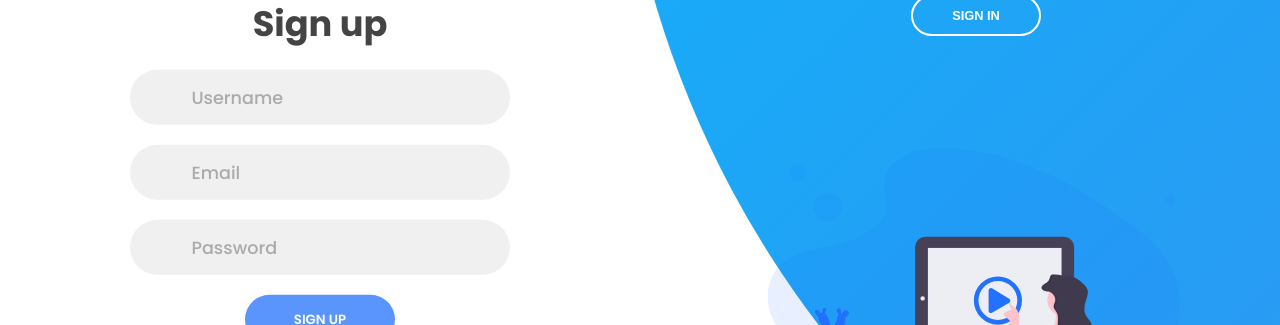
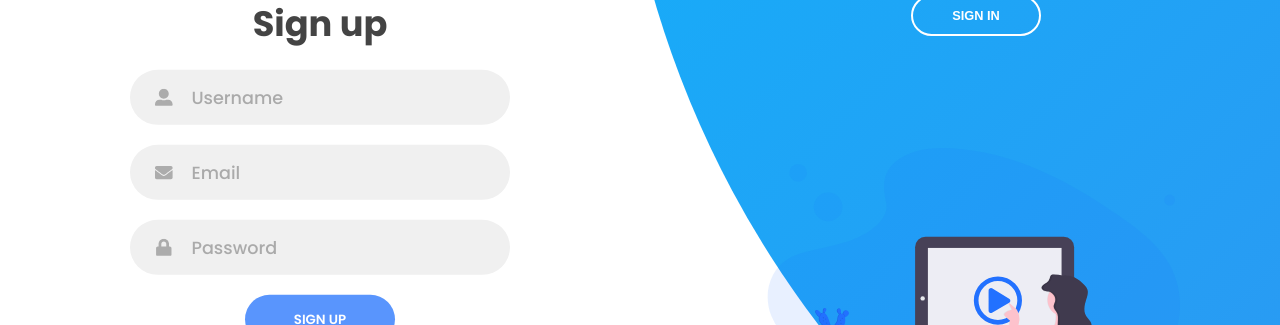
Before and after one commit to sarazaToussaint/tourism-frontEnd, a React (Create React App) app: page / in a window 1280 px wide. Both pictures are taken after a click on the button "SIGN UP". Shown: the part 201-526 px from the top of the page. Built offline with nearby package versions, Linux system fonts and the light colour scheme.

Commit message:
Layout the icons on login page

```diff
--- a/src/components/loginPage/Login.jsx
+++ b/src/components/loginPage/Login.jsx
@@ -1,4 +1,6 @@
 import { React, useRef } from 'react';
+import { FaLock, FaUserAlt, FaEnvelope } from 'react-icons/fa';
+
 // import { NavLink as Link } from 'react-router-dom';
 
 const Login = () => {
@@ -20,11 +22,11 @@ const Login = () => {
             <form action="#" className="sign-in-form">
               <h2 className="title">Sign in</h2>
               <div className="input-field">
-                <i className="fas fa-user" />
+                <FaUserAlt className="icon" />
                 <input type="text" placeholder="Username" />
               </div>
               <div className="input-field">
-                <i className="fas fa-lock" />
+                <FaLock className="icon" />
                 <input type="password" placeholder="Password" />
               </div>
               <input type="submit" value="Login" className="btn solid" />
@@ -47,15 +49,15 @@ const Login = () => {
             <form action="#" className="sign-up-form">
               <h2 className="title">Sign up</h2>
               <div className="input-field">
-                <i className="fas fa-user" />
+                <FaUserAlt className="icon" />
                 <input type="text" placeholder="Username" />
               </div>
               <div className="input-field">
-                <i className="fas fa-envelope" />
+                <FaEnvelope className="icon" />
                 <input type="email" placeholder="Email" />
               </div>
               <div className="input-field">
-                <i className="fas fa-lock" />
+                <FaLock className="icon" />
                 <input type="password" placeholder="Password" />
               </div>
               <input type="submit" className="btn" value="Sign up" />
```
